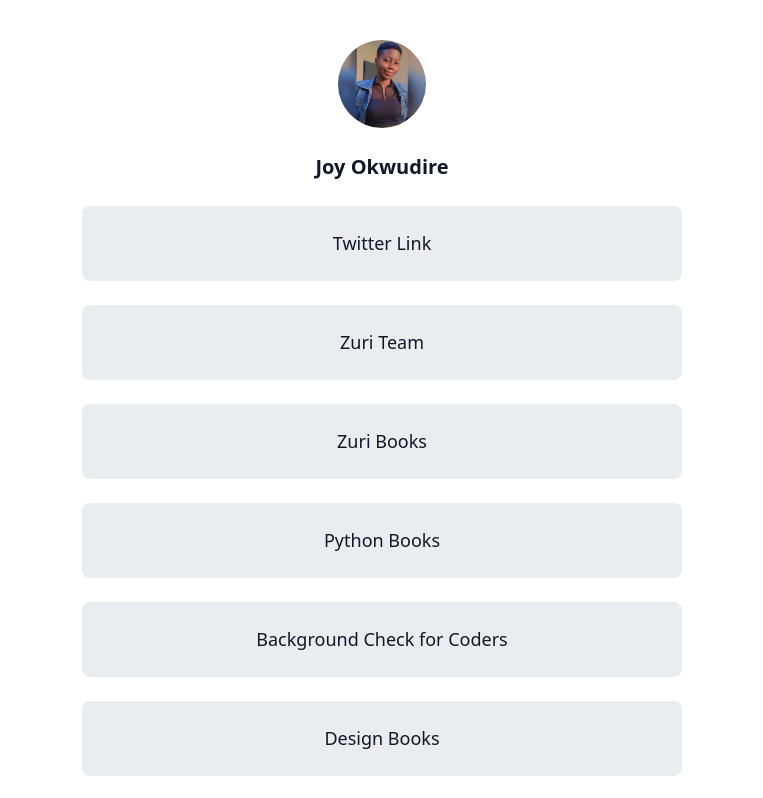
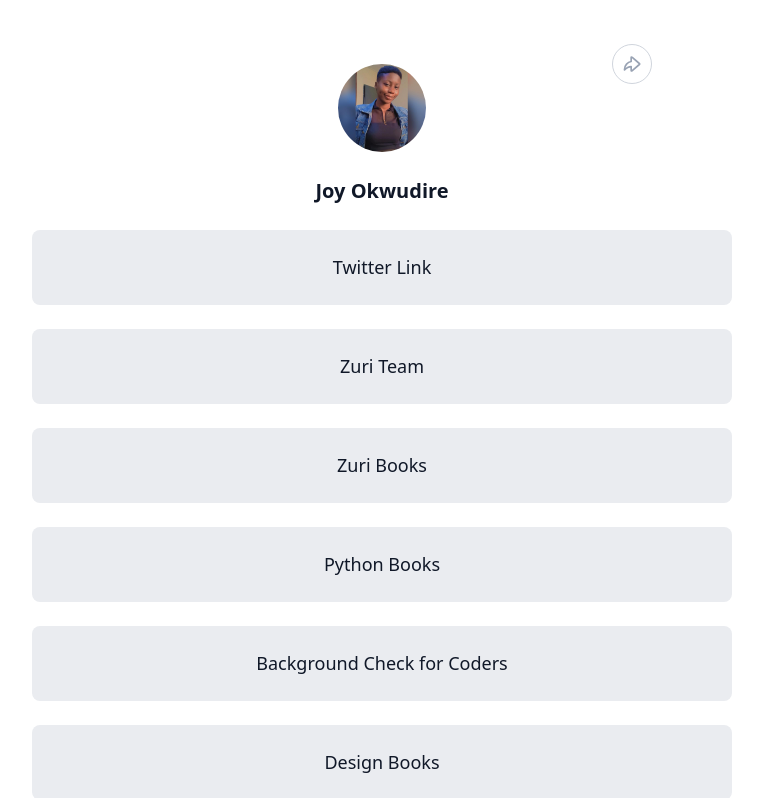
Before and after one commit to Chizycodes/linktree-profile-page, a React (Vite) app: page / in a window 1280 px wide. Shown: the top 798 px of the page, without its empty margins (258-1021 px from the left). Built offline with nearby package versions, Linux system fonts and the light colour scheme.

Commit message:
Finishing touches

```diff
--- a/src/App.jsx
+++ b/src/App.jsx
@@ -6,7 +6,7 @@
 
 export default function App() {
   return (
-    <main className="py-10">
+    <main className="pt-[64px] pb-[34px]">
       <section>
         <ProfileSection />
       </section>
--- a/src/components/Footer.jsx
+++ b/src/components/Footer.jsx
@@ -2,7 +2,7 @@
 
 const Footer = () => {
   return (
-    <footer className="mt-[120px] mx-[16px]">
+    <footer className="mt-[100px] mx-[16px]">
       <div className="flex flex-col sm:flex-row sm:justify-between sm:items-center max-w-[750px] w-full mx-auto gap-[16px] border-t border-dashed py-3 ">
         <Link to="https://internship.zuri.team/" target="_blank"><img src="/zuri-logo.svg" alt=""/></Link>
         <p className="text-[#667085] text-base">HNG Internship 9 Frontend Task</p>
--- a/src/components/LinksSection.jsx
+++ b/src/components/LinksSection.jsx
@@ -41,7 +41,7 @@
       {
         links.map((link, idx) => {
           return (
-            <button key={idx} id={link.id} className="bg-[#EAECF0] py-[24px] w-full max-w-[600px] mb-[24px] rounded-[8px] text-center text-[18px] text-[#101828] font-[500]">
+            <button key={idx} id={link.id} className="bg-[#EAECF0] py-[24px] w-full max-w-[700px] mb-[24px] rounded-[8px] text-center text-[18px] text-[#101828] font-[500]">
               <Link to={link.url} target="_blank">{link.name}</Link>
             </button>
           )
--- a/src/components/ProfileSection.jsx
+++ b/src/components/ProfileSection.jsx
@@ -1,9 +1,14 @@
 const ProfileSection = () => {
   return (
+    <div className="relative w-full px-[16px] mx-auto max-w-[700px] ">
+      <div className="w-[40px] h-[40px] rounded-full border border-[#D0D5DD] flex items-center justify-center absolute right-[16px] sm:right-[80px] top-[-20px] cursor-pointer"><img src="/share-icon.svg" alt="share-icon" className="hidden sm:block"/><img src="/dots-icon.svg" alt="share-icon" className="sm:hidden"/></div>
     <div className="flex flex-col items-center">
+
       <img src="/dp.jpg" id="profile_img" className="w-[88px] h-[88px] rounded-full mb-[24px]" alt="my photo"/>
       <p id="slack" className="mb-[24px] text-[20px] font-bold text-[#101828]">Joy Okwudire</p>
     </div>
+    </div>
+
   );
 }
 
--- a/src/components/Socials.jsx
+++ b/src/components/Socials.jsx
@@ -2,7 +2,7 @@
 
 const Socials = () => {
   return (
-    <div className="flex justify-center gap-3">
+    <div className="flex justify-center mt-[24px] gap-3">
       <Link to="" target="_blank"> <img src="/slack.svg" alt="slack" /></Link>
       <Link to="https://github/Chizycodes" target="_blank"><img src="/github.svg" alt="github" /></Link>
 
```
Also changed, not shown: public/dots-icon.svg (added).
